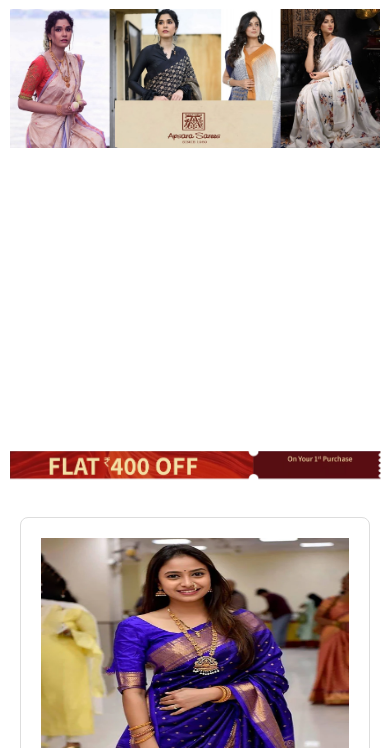
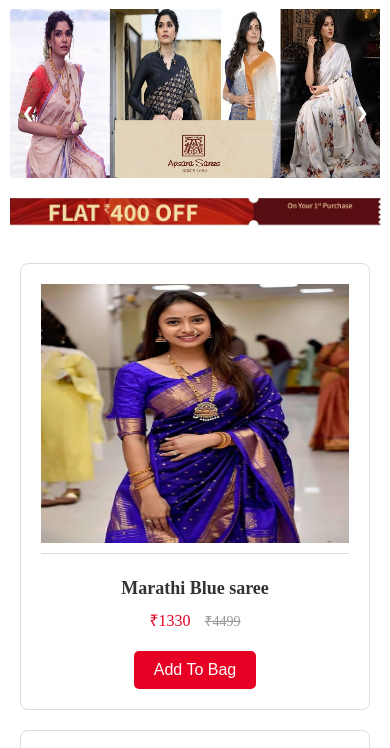
Before and after one commit to nabanitaghosh8/Womania-Ecart, a plain HTML site: page index.html in a window 390 px wide. Shown: the part 61-809 px from the top of the page. Drawn offline with Linux system fonts and the light colour scheme.

Commit message:
Update styles.css

```diff
--- a/styles.css
+++ b/styles.css
@@ -66,6 +66,7 @@
 .carousel-slide img {
     width: 100%;
     display: block;
+    height: 80vh;
 }
 
 .carousel-slide {
@@ -311,9 +312,13 @@
     }
     .carousel-container {
         margin: 10px;
-        height: 50vh;
+        height: 20vh;
     }
-
+    .carousel-slide img {
+        width: 100%;
+        display: block;
+        height: 20vh;
+    }
     .prev, .next {
         font-size: 14px;
         padding: 12px;
```
